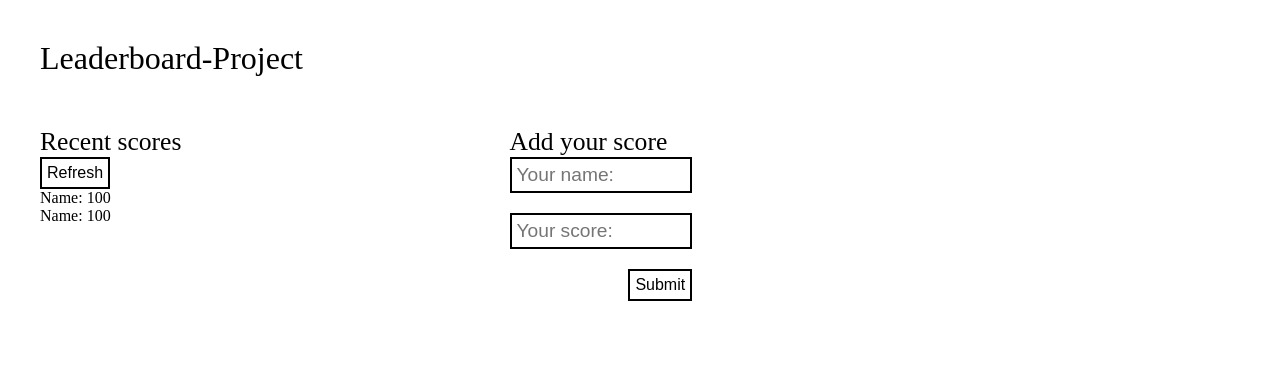
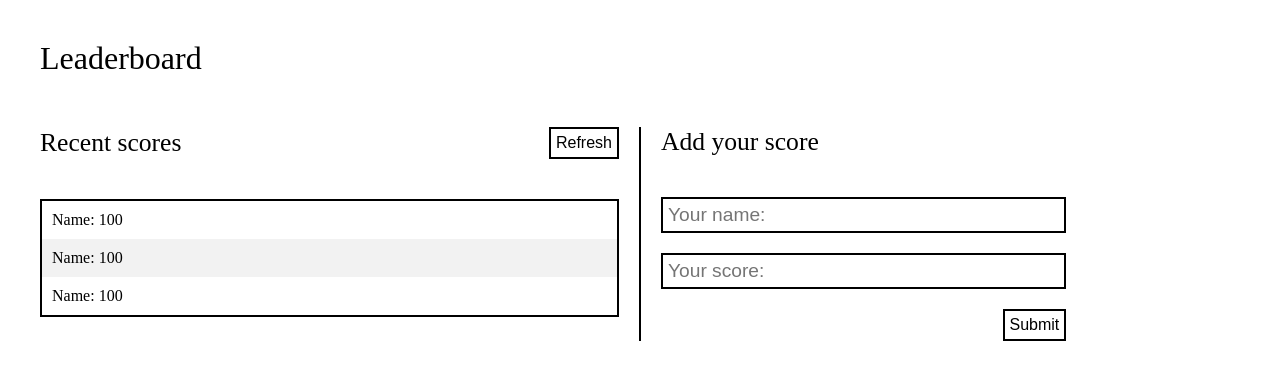
Before and after one commit to Alfredbis29/My-Leaderbord-Project, a website built with webpack: page dist/index.html in a window 1280 px wide. Built offline with nearby package versions, Linux system fonts and the light colour scheme.

```diff
--- a/dist/index.html
+++ b/dist/index.html
@@ -8,21 +8,22 @@
 <script defer src="main.js"></script></head>
 
 <body>
-  <h1>Leaderboard-Project</h1>
-  <main>
-    <section class="scores">
-      <div class="">
+  <h1>Leaderboard</h1>
+  <main class="board-body">
+    <section class="display-scores">
+      <div class="display header">
         <h2>Recent scores</h2>
         <button id="refresh" type="button">Refresh</button>
       </div>
-      <ul class="list-score">
+      <ul class="score-list">
         <li>Name: 100</li>
         <li>Name: 100</li>
-        <!--  -->
+        <li>Name: 100</li>
       </ul>
     </section>
+    <div class="divider"></div>
     <section class="add-scores">
-      <div class="New-scores">
+      <div class="display scores">
         <h2>Add your score</h2>
       </div>
       <form>
@@ -34,7 +35,6 @@
       </form>
     </section>
   </main>
-  <script src="main.js"></script>
 </body>
 
 </html>
```
